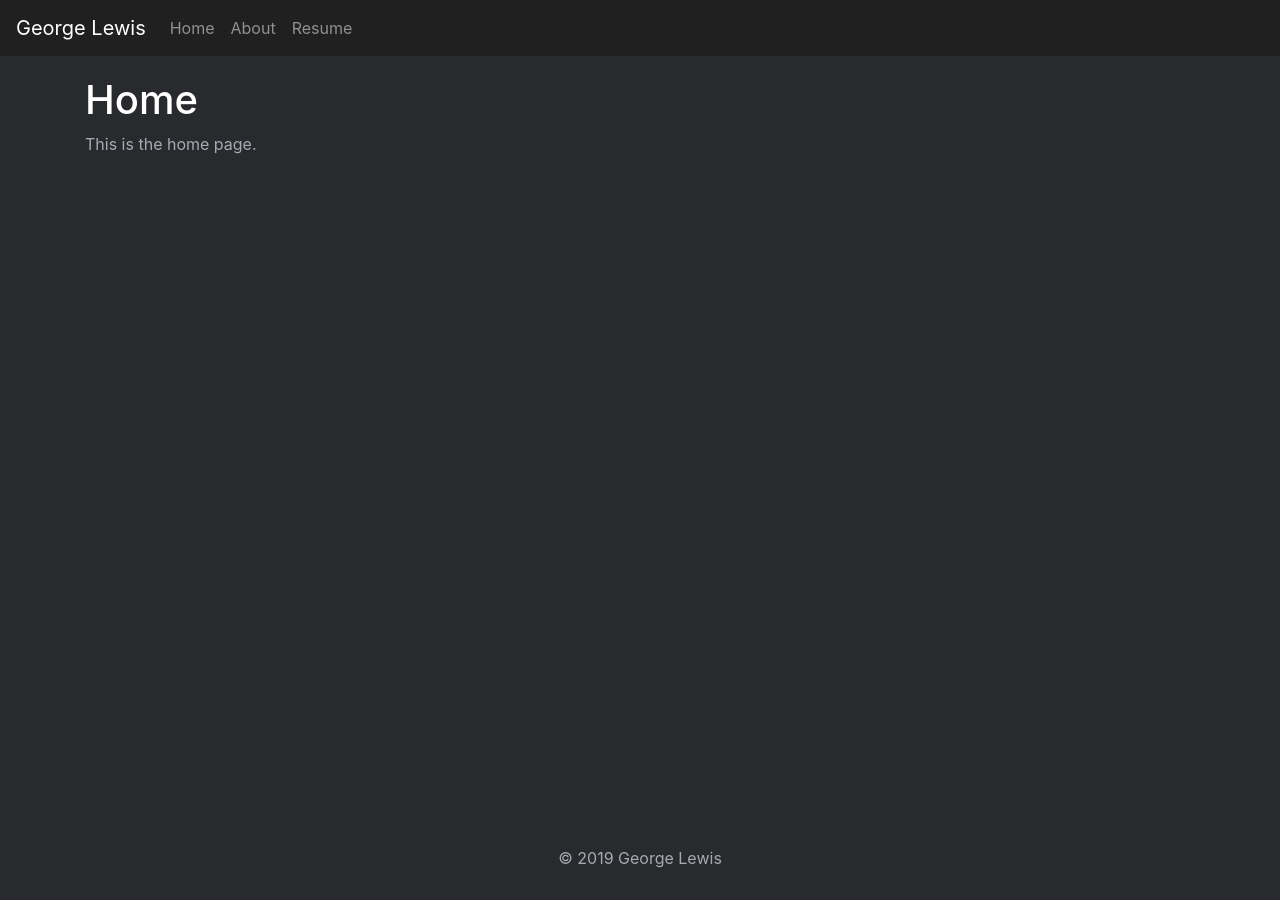
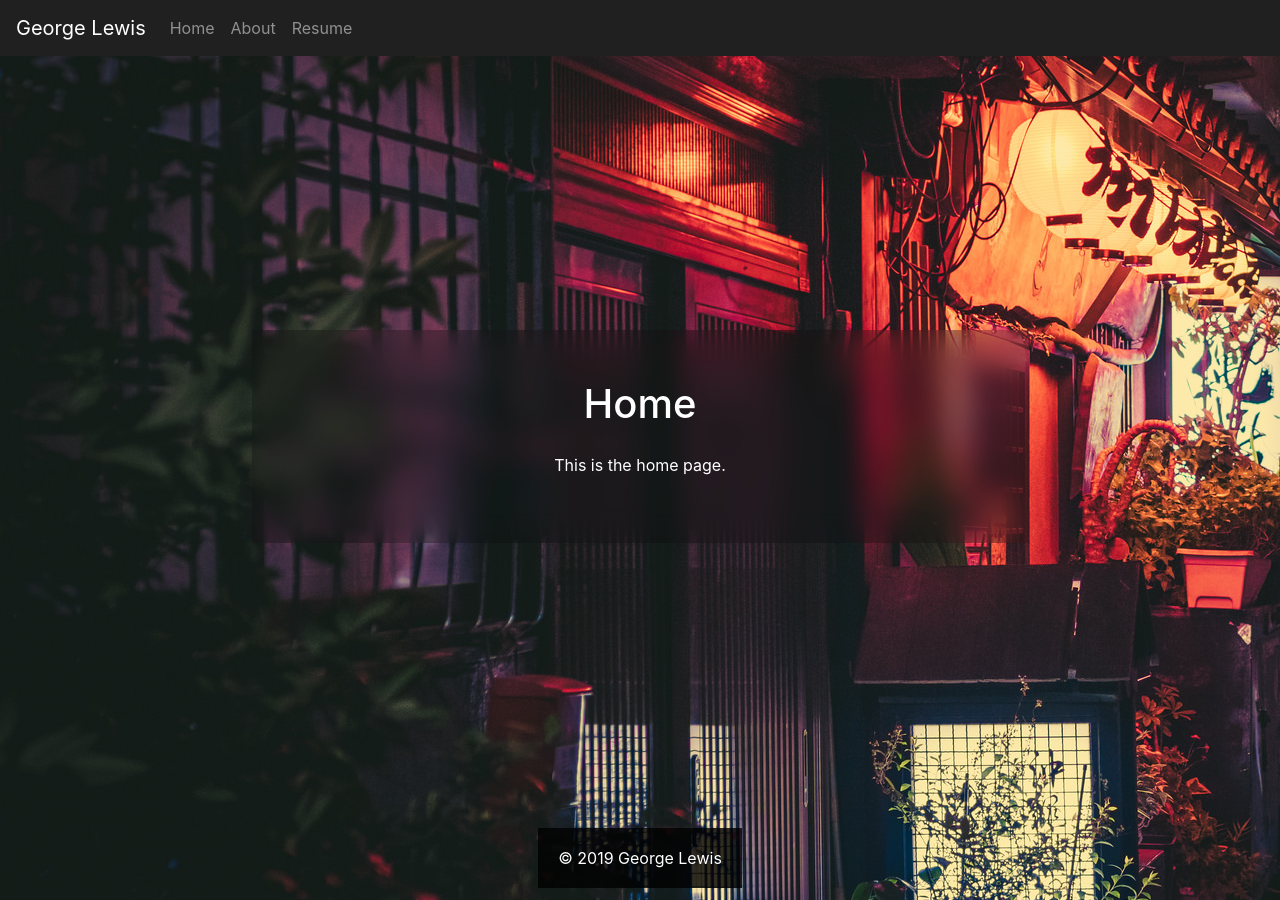
Before and after one commit to George-lewis/george-lewis.github.io, a Jekyll site: the page built from index.markdown, in a window 1280 px wide. Built offline with Jekyll 4.4.1, drawn with Linux system fonts in a browser that asks for light colours.

Commit message:
Add blurs, frosting, and center elements

```diff
--- a/_includes/footer.html
+++ b/_includes/footer.html
@@ -1,11 +1,13 @@
 <footer>
-    <div id="copyright">
-        ©
+    <div>
+        <span id="copyright">
+            ©
 
-        <script type="text/javascript">
-            document.write(new Date().getFullYear());
-        </script>
+            <script type="text/javascript">
+                document.write(new Date().getFullYear());
+            </script>
 
-        George Lewis
+            George Lewis
+        </span>
     </div>
 </footer>
--- a/_layouts/default.html
+++ b/_layouts/default.html
@@ -7,11 +7,13 @@
 
     {% include header.html %}
 
-    <div class="container">
+    <div class="container" id="outercontainer">
 
-      <article>
+      <div id="content">
+
         {{ content }}
-      </article>
+
+      </div>
 
     </div>
 
--- a/_sass/_base.scss
+++ b/_sass/_base.scss
@@ -1,5 +1,5 @@
 * {
-    color: $text-color;
+    color: white;
 }
 
 html, body {
@@ -15,7 +15,8 @@ h1 {
 }
 
 body {
-    background-color: $background-color;
+    background-image: url("/_assets/bg.jpg");
+    background-position-y: 50%;
     display: flex;
     flex-direction: column;
 }
@@ -27,6 +28,32 @@ footer {
     font-size: 1rem;
 }
 
-.container {
-    padding-top: 20px;
+#copyright {
+    padding: 20px;
 }
+
+#outercontainer {
+    height:100%;
+    display:flex;
+    justify-content: center;
+}
+
+#content {
+    padding: 50px;
+    align-self: center;
+    width: 70%;
+}
+
+#content {
+    background-color: rgba(0,0,0,0.2);
+    backdrop-filter: blur(15px);
+    text-align: center;
+}
+
+#content > h1 {
+    margin-bottom: 25px;
+}
+
+#copyright {
+    background-color: rgba(0,0,0,0.8);
+}
```
Also changed, not shown: _assets/bg.jpg (added), index.markdown (line endings or trailing spaces).
